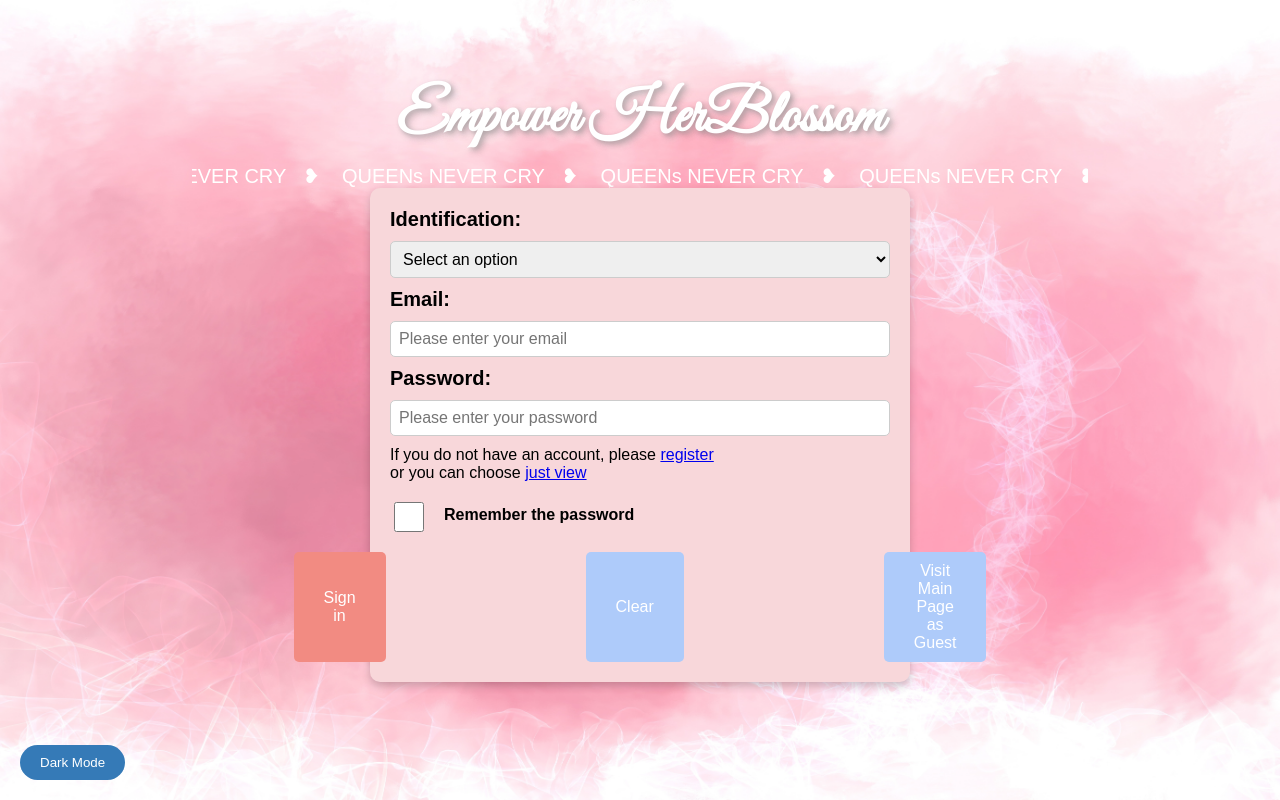
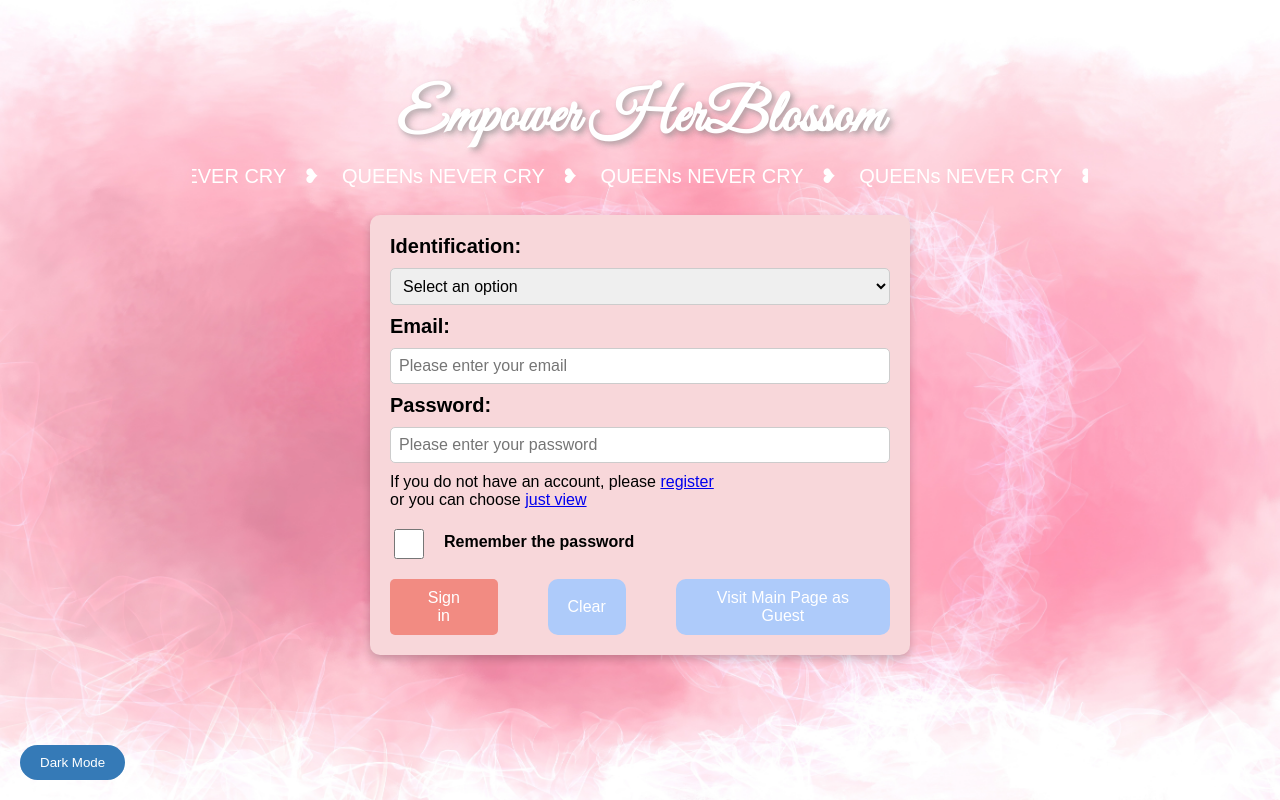
Before and after one commit to yangyniii/COMP3030J-Software-Engineering-Project-2-HerBlossom, a Flask app: page /signin in a window 1280 px wide. Run offline with Flask 3, Linux system fonts and the light colour scheme.

Commit message:
test for workflow

```diff
--- a/code/static/css_new/main.css
+++ b/code/static/css_new/main.css
@@ -134,7 +134,7 @@ h1 {
 .button-group {
     display: flex;
     justify-content: center;
-    gap: 200px; /* 按钮之间的间距 */
+    gap: 50px; /* 按钮之间的间距 */
 }
 
 /* Sign In 按钮（浅红色） */
@@ -157,12 +157,13 @@ h1 {
     background-color: #aecbfa; /* 浅蓝色 */
     color: white;
     border: none;
-    padding: 10px 30px;
-    border-radius: 5px;
+    padding: 5px 20px; /* 减少内边距 */
+    border-radius: 10px; /* 增加圆角 */
     cursor: pointer;
     font-size: 16px;
 }
 
+
 .container .ban-button:hover {
     background-color: #87ceeb; /* 深一点的蓝色 */
 }
```
Also changed, not shown: 1 other file.
